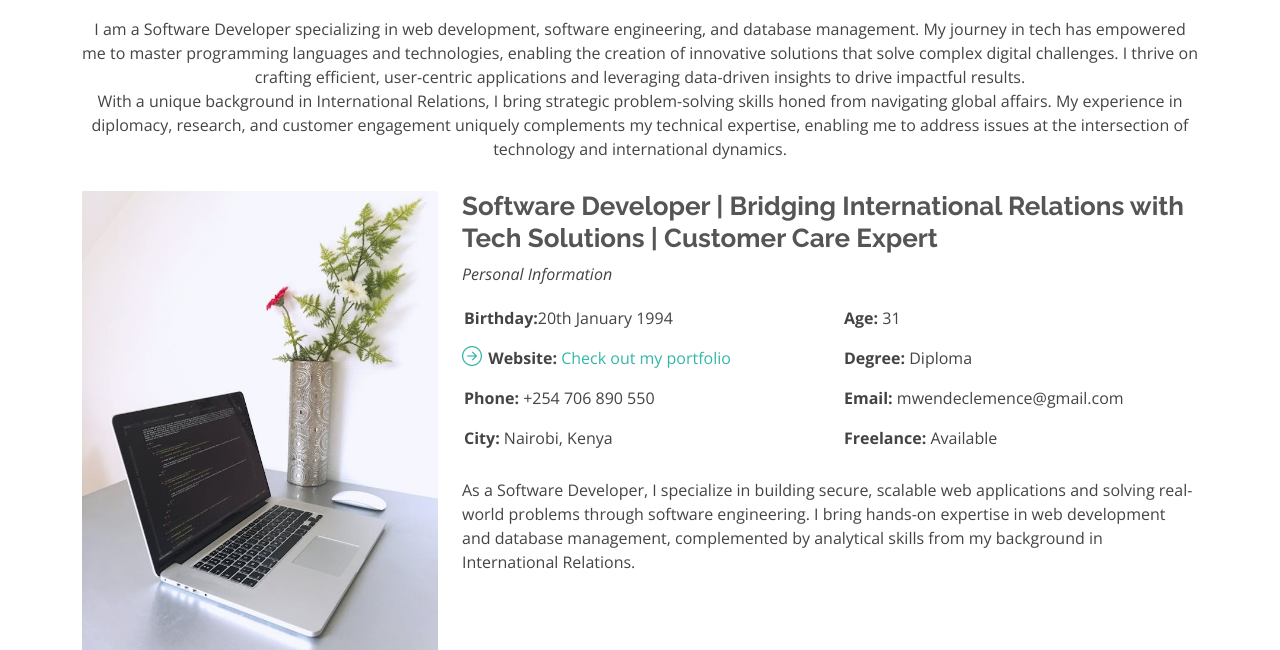
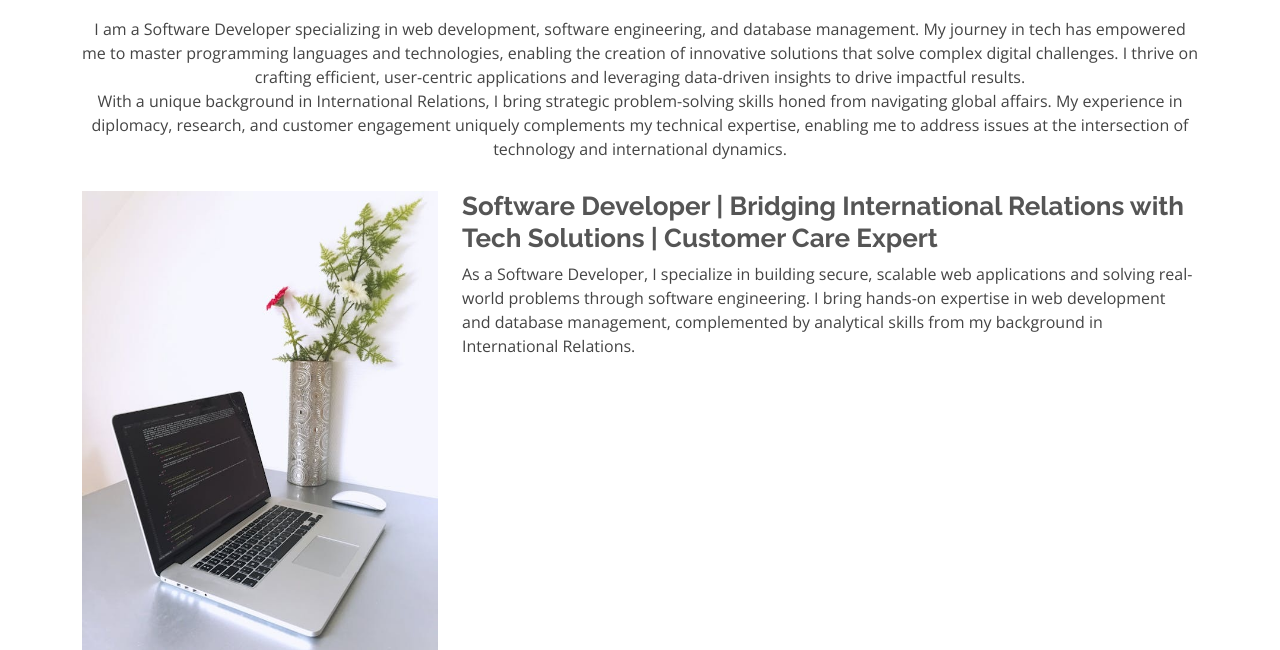
Before and after one commit to ClemenceKyende/my-portfolio-website, a plain HTML site: page about.html in a window 1280 px wide. Shown: the part 171-821 px from the top of the page. Drawn offline with nearby package versions, Linux system fonts and the light colour scheme.

Commit message:
Initial Commit

```diff
--- a/about.html
+++ b/about.html
@@ -101,33 +101,11 @@
           </div>
           <div class="col-lg-8 pt-4 pt-lg-0 content">
             <h3>Software Developer | Bridging International Relations with Tech Solutions | Customer Care Expert</h3>
-            <p class="fst-italic">
-              Personal Information
-            </p>
-            <div class="row">
-              <div class="col-lg-6">
-                <ul>
-                  <li><i class="bi bi-rounded-right"></i> <strong>Birthday:</strong>20th January 1994</li>
-                  <li><i class="bi bi-arrow-right-circle"></i> <strong>Website:</strong> <a href="https://my-portfolio-website-psi-six.vercel.app/" target="_blank">Check out my portfolio</a></li>
-                  <li><i class="bi bi-rounded-right"></i> <strong>Phone:</strong> +254 706 890 550</li>
-                  <li><i class="bi bi-rounded-right"></i> <strong>City:</strong> Nairobi, Kenya</li>
-                </ul>
-              </div>
-              <div class="col-lg-6">
-                <ul>
-                  <li><i class="bi bi-rounded-right"></i> <strong>Age:</strong> 31</li>
-                  <li><i class="bi bi-rounded-right"></i> <strong>Degree:</strong> Diploma</li>
-                  <li><i class="bi bi-rounded-right"></i> <strong>Email:</strong> mwendeclemence@gmail.com</li>
-                  <li><i class="bi bi-rounded-right"></i> <strong>Freelance:</strong> Available</li>
-                </ul>
-              </div>
-            </div>
             <p>
               As a Software Developer, I specialize in building secure, scalable web applications and solving real-world problems through software engineering. I bring hands-on expertise in web development and database management, complemented by analytical skills from my background in International Relations.
             </p>
           </div>
         </div>
-
       </div>
     </section><!-- End About Section -->
 
```
Also changed, not shown: contact.html (+11 -12 lines), resume.html (+1 -1 lines).
